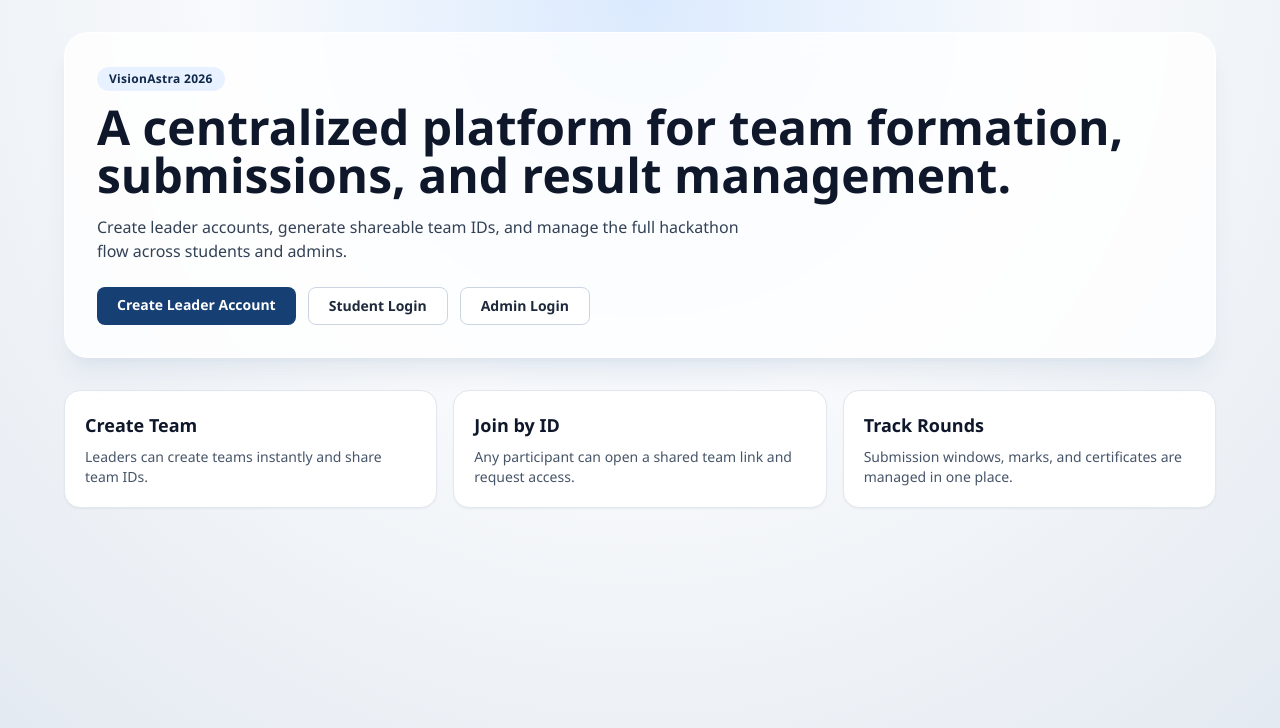
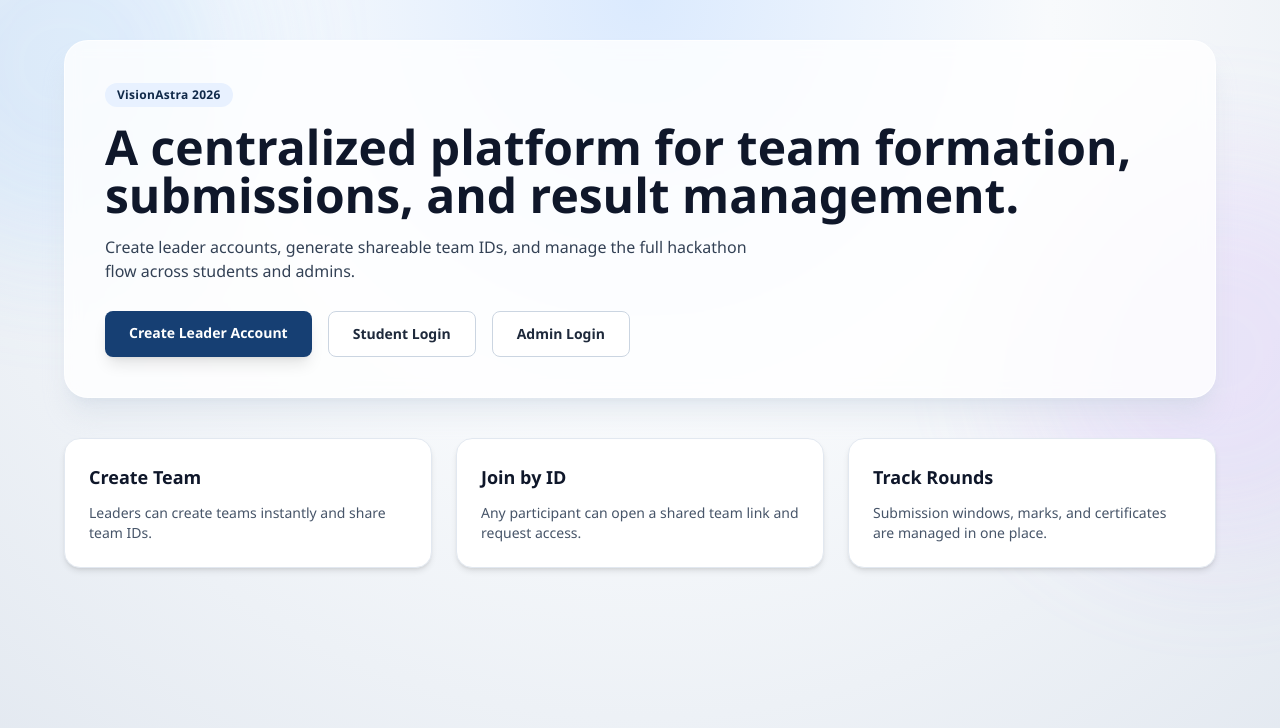
Before and after one commit to Shubham1905s/VisionAstra, a React (Vite) app: page / in a window 1280 px wide. Shown: the top 728 px of the page. Built offline with nearby package versions, Linux system fonts and the light colour scheme.

Commit message:
added smooth framer CSS

```diff
--- a/package.json
+++ b/package.json
@@ -1,6 +1,7 @@
 {
   "dependencies": {
     "firebase": "^12.9.0",
+    "framer-motion": "^12.34.3",
     "react": "^19.2.4",
     "react-dom": "^19.2.4",
     "react-router-dom": "^7.13.1"
--- a/src/pages/shared/Landing.jsx
+++ b/src/pages/shared/Landing.jsx
@@ -1,47 +1,122 @@
 import { Link } from "react-router-dom";
+import { motion } from "framer-motion";
 
 const highlights = [
-  { title: "Create Team", text: "Leaders can create teams instantly and share team IDs." },
-  { title: "Join by ID", text: "Any participant can open a shared team link and request access." },
-  { title: "Track Rounds", text: "Submission windows, marks, and certificates are managed in one place." },
+  {
+    title: "Create Team",
+    text: "Leaders can create teams instantly and share team IDs.",
+  },
+  {
+    title: "Join by ID",
+    text: "Any participant can open a shared team link and request access.",
+  },
+  {
+    title: "Track Rounds",
+    text: "Submission windows, marks, and certificates are managed in one place.",
+  },
 ];
+
+const container = {
+  hidden: { opacity: 0 },
+  show: {
+    opacity: 1,
+    transition: { staggerChildren: 0.2 },
+  },
+};
+
+const item = {
+  hidden: { opacity: 0, y: 40 },
+  show: { opacity: 1, y: 0, transition: { duration: 0.6 } },
+};
 
 export default function LandingPage() {
   return (
-    <main className="min-h-screen bg-[radial-gradient(circle_at_top,_#dbeafe_0%,_#f8fafc_40%,_#e2e8f0_100%)] px-6 py-8">
-      <div className="mx-auto max-w-6xl space-y-8">
-        <header className="rounded-3xl border border-white/70 bg-white/80 p-8 shadow-xl shadow-slate-300/40 backdrop-blur">
-          <p className="inline-flex rounded-full bg-brand-100 px-3 py-1 text-xs font-semibold tracking-wide text-brand-900">
+    <main className="relative min-h-screen overflow-hidden bg-[radial-gradient(circle_at_top,_#dbeafe_0%,_#f8fafc_40%,_#e2e8f0_100%)] px-6 py-10">
+
+      {/* floating background blobs */}
+      <div className="absolute -top-32 -left-32 h-96 w-96 rounded-full bg-blue-300/30 blur-3xl animate-pulse"></div>
+      <div className="absolute top-40 -right-32 h-96 w-96 rounded-full bg-purple-300/30 blur-3xl animate-pulse"></div>
+
+      <motion.div
+        variants={container}
+        initial="hidden"
+        animate="show"
+        className="relative mx-auto max-w-6xl space-y-10"
+      >
+
+        {/* HERO */}
+        <motion.header
+          variants={item}
+          className="rounded-3xl border border-white/70 bg-white/80 p-10 shadow-xl shadow-slate-300/40 backdrop-blur"
+        >
+          <motion.p
+            initial={{ scale: 0.8, opacity: 0 }}
+            animate={{ scale: 1, opacity: 1 }}
+            transition={{ duration: 0.5 }}
+            className="inline-flex rounded-full bg-brand-100 px-3 py-1 text-xs font-semibold tracking-wide text-brand-900"
+          >
             VisionAstra 2026
+          </motion.p>
+
+          <h1 className="mt-4 text-4xl font-black leading-tight text-slate-900 md:text-5xl">
+            A centralized platform for team formation, submissions, and result
+            management.
+          </h1>
+
+          <p className="mt-4 max-w-2xl text-sm text-slate-700 md:text-base">
+            Create leader accounts, generate shareable team IDs, and manage the
+            full hackathon flow across students and admins.
           </p>
-          <h1 className="mt-3 text-4xl font-black leading-tight text-slate-900 md:text-5xl">
-            A centralized platform for team formation, submissions, and result management.
-          </h1>
-          <p className="mt-4 max-w-2xl text-sm text-slate-700 md:text-base">
-            Create leader accounts, generate shareable team IDs, and manage the full hackathon flow across students and admins.
-          </p>
-          <div className="mt-6 flex flex-wrap gap-3">
-            <Link to="/student/register" className="rounded-lg bg-brand-700 px-5 py-2 text-sm font-semibold text-white hover:bg-brand-900">
+
+          <div className="mt-7 flex flex-wrap gap-4">
+
+            <Link
+              to="/student/register"
+              className="transform rounded-lg bg-brand-700 px-6 py-3 text-sm font-semibold text-white shadow-lg transition-all duration-300 hover:-translate-y-1 hover:bg-brand-900 hover:shadow-xl"
+            >
               Create Leader Account
             </Link>
-            <Link to="/student/login" className="rounded-lg border border-slate-300 bg-white px-5 py-2 text-sm font-semibold text-slate-800 hover:bg-slate-100">
+
+            <Link
+              to="/student/login"
+              className="transform rounded-lg border border-slate-300 bg-white px-6 py-3 text-sm font-semibold text-slate-800 transition-all duration-300 hover:-translate-y-1 hover:bg-slate-100 hover:shadow-md"
+            >
               Student Login
             </Link>
-            <Link to="/admin/login" className="rounded-lg border border-slate-300 bg-white px-5 py-2 text-sm font-semibold text-slate-800 hover:bg-slate-100">
+
+            <Link
+              to="/admin/login"
+              className="transform rounded-lg border border-slate-300 bg-white px-6 py-3 text-sm font-semibold text-slate-800 transition-all duration-300 hover:-translate-y-1 hover:bg-slate-100 hover:shadow-md"
+            >
               Admin Login
             </Link>
+
           </div>
-        </header>
+        </motion.header>
 
-        <section className="grid gap-4 md:grid-cols-3">
-          {highlights.map((item) => (
-            <article key={item.title} className="rounded-2xl border border-slate-200 bg-white p-5 shadow-sm">
-              <h2 className="text-lg font-bold text-slate-900">{item.title}</h2>
-              <p className="mt-2 text-sm text-slate-600">{item.text}</p>
-            </article>
+        {/* FEATURE CARDS */}
+        <motion.section
+          variants={container}
+          className="grid gap-6 md:grid-cols-3"
+        >
+          {highlights.map((itemData) => (
+            <motion.article
+              key={itemData.title}
+              variants={item}
+              whileHover={{ y: -8, scale: 1.03 }}
+              className="rounded-2xl border border-slate-200 bg-white p-6 shadow-md transition"
+            >
+              <h2 className="text-lg font-bold text-slate-900">
+                {itemData.title}
+              </h2>
+              <p className="mt-3 text-sm text-slate-600">
+                {itemData.text}
+              </p>
+            </motion.article>
           ))}
-        </section>
-      </div>
+        </motion.section>
+
+      </motion.div>
     </main>
   );
 }
```
Also changed, not shown: 1 other file (tests, documents, lock files or other folders).
